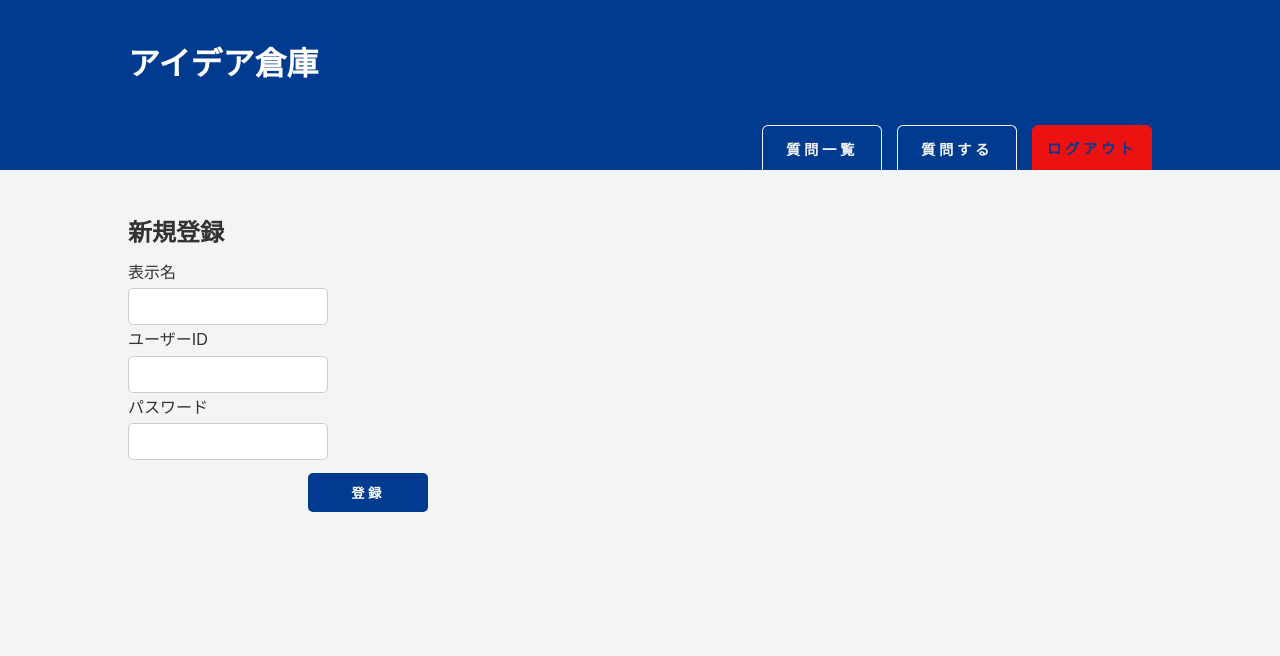
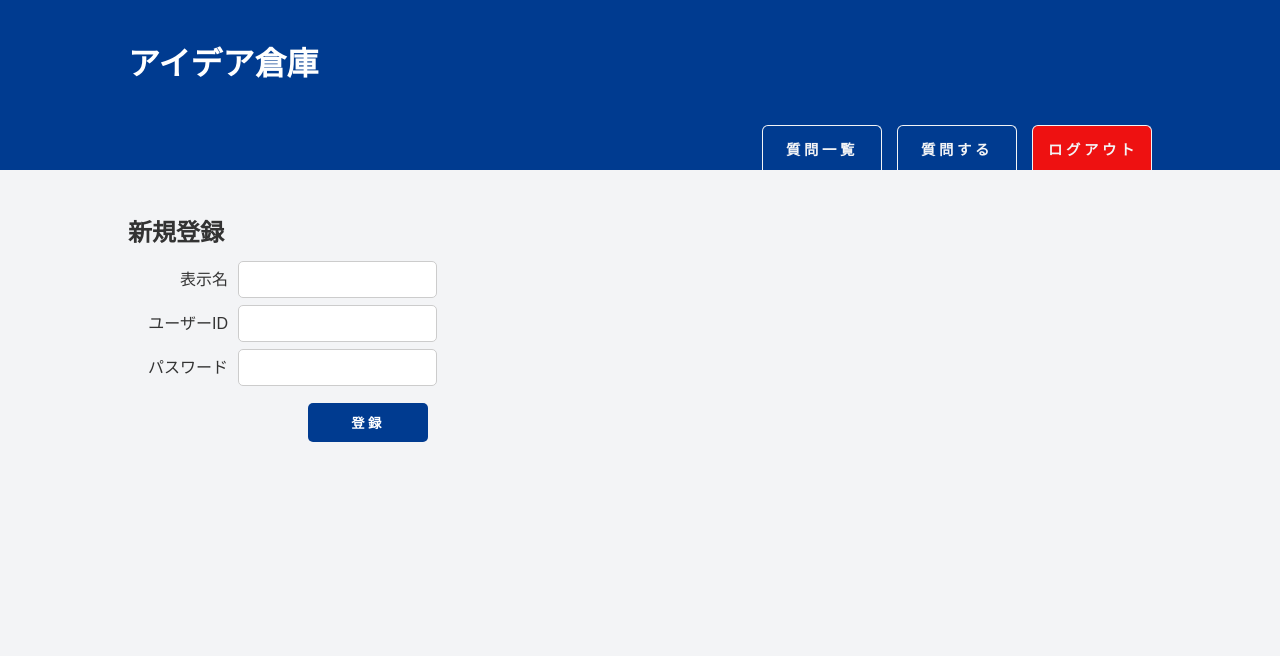
Before and after one commit to MiryuuFurukawa/team1, a PHP site: page /userAdd.php in a window 1280 px wide. Shown: the top 656 px of the page. Run offline with PHP 8.4, Linux system fonts and the light colour scheme; a user stored in the database is signed in.

Commit message:
昨日のつづき

```diff
--- a/style.css
+++ b/style.css
@@ -14,16 +14,14 @@
 */
 
 html {
-    font-size : 16px;
+    font-size: 16px;
     font-family: sans-serif;
     color: #333;
     background-color: #F3F4F6;
     line-height: 1.5;
 }
 
-* {
-    box-sizing: border-box;
-}
+* { box-sizing: border-box; }
 
 body {
     margin: 0;
@@ -33,22 +31,22 @@ body {
 }
 
 a:link {
-    color:#003B90;
+    color: #003B90;
     text-decoration: none;
 }
 
 a:visited {
-    color:#003B90;
+    color: #003B90;
     text-decoration: none;
 }
 
 a:hover {
-    color:#003B90;
+    color: #003B90;
     text-decoration: none;
 }
 
 a:active {
-    color:#003B90;
+    color: #003B90;
     text-decoration: none;
 }
 
@@ -78,7 +76,7 @@ input[type="submit"] {
     letter-spacing: 0.25em;
 }
 
-input[type="textarea"]{
+textarea {
     resize: none;
 }
 
@@ -111,7 +109,6 @@ header h1 a:active {
     margin-left: 3px;
 }
 
-
 /* ヘッダーのボタン */
 .header-btn {
     display: flex;
@@ -120,7 +117,7 @@ header h1 a:active {
     align-self: flex-end;
 }
 
-#current-btn{
+#current-btn {
     font-size: 0.9rem;
     background-color: #F3F4F6;
     color: #003B90;
@@ -131,11 +128,12 @@ header h1 a:active {
     cursor: pointer;
 }
 
-#other-btn{
+#other-btn {
     font-size: 0.9rem;
     background-color: #003B90;
     color: #F3F4F6;
     border: 1px solid;
+    border-color: #F3F4F6;
     border-bottom: none;
     padding: 12px 15px;
     border-radius: 6px 6px 0 0;
@@ -143,11 +141,13 @@ header h1 a:active {
     cursor: pointer;
 }
 
-#logout-btn{
+#logout-btn {
     font-size: 0.9rem;
-    color: #003B90;
+    color: #F3F4F6;
     background-color: #EE1111;
-    border: none;
+    border: 1px solid;
+    border-color: #F3F4F6;
+    border-bottom: none;
     width: 120px;
     cursor: pointer;
     padding: 12px 15px;
@@ -178,13 +178,14 @@ header h1 a:active {
 #other-btn,
 #logout-btn {
     height: 45px;
-    transition: height 0.3s ease, background-color 0.3s ease;
+    transition: height 0.4s ease, background-color 0.4s ease;
 }
 
 #other-btn:hover,
 #logout-btn:hover {
     height: 50px;
 }
+
 
 /* メイン画面 */
 main {
@@ -217,7 +218,7 @@ h2 {
 }
 
 .search-form input[type="search"] {
-    font-size : 16px;
+    font-size: 16px;
     font-family: sans-serif;
     color: #333;
     width: auto;
@@ -260,6 +261,7 @@ h2 {
     float: right;
     margin-top: 10px;
 }
+
 #login-btn input[type="submit"] {
     font-family: sans-serif;
     font-size: 0.9rem;
@@ -273,6 +275,12 @@ h2 {
     border-radius: 10px;
     padding: 50px;
     margin-bottom: 20px;
+}
+
+.input-group input[type="text"],
+.input-group input[type="password"] {
+    width: 200px;
+    margin: 0;
 }
 
 /* 新規登録リンク */
@@ -308,6 +316,13 @@ h2 {
     height: 100%;
 }
 
+.input-group {
+    display: flex;
+    align-items: center;
+    gap: 10px;
+    margin-bottom: 7px;
+}
+
 /* 質問詳細 */
 .answer-container {
     margin-left: 50px;
@@ -339,7 +354,7 @@ h2 {
     color: #E1C954;
 }
 
-#answer{
+#answer {
     color: #333;
     width: 100%;
     height: 100px;
@@ -347,6 +362,7 @@ h2 {
     border-radius: 5px;
     resize: none;
 }
+
 /* 質問・回答・編集入力用テキストエリア */
 
 .edit-form label {
@@ -393,6 +409,7 @@ h2 {
 .question-text {
     margin-top: 1.2rem;
 }
+
 .question-time {
     color: #7895AD;
     font-size: 0.9rem;
@@ -424,9 +441,35 @@ h2 {
     height: 45px;
 }
 
+/* パスワード変更ページ */
+.pw-change {
+    text-align: right;
+    margin: 0;
+    padding: 0;
+}
+
+.pw-change a {
+    text-decoration-line: underline #004099 solid 1px;
+    text-underline-offset: auto;
+}
+
+.userId,
+.userPw,
+.new_userPw,
+.comfirm_userPw,
+.soroeru
+ {
+    display: block;
+    width: 100px;
+    flex-shrink: 0;
+    text-align: right;
+}
+
+
+
 /* エラー */
 #error {
-    color :#EE1111;
+    color: #EE1111;
     text-align: right;
 }
 
--- a/userAdd.php
+++ b/userAdd.php
@@ -15,10 +15,10 @@ if ($_SERVER['REQUEST_METHOD'] === 'POST') {
 
     if ($viewName === '' || $userId === '' || $userPw === '') {
         $error = 'すべての項目を入力してください。';
-    } else if (mb_strlen($userId) < 8) {
-        $error = 'ユーザーIDは8文字以上で入力してください。';
-    } else if (mb_strlen($userPw) < 6) {
-        $error = 'パスワードは6文字以上で入力してください。';
+    } else if (mb_strlen($userId) < 8 && mb_strlen($userId) > 10) {
+        $error = 'ユーザーIDは8～10文字で入力してください。';
+    } else if (mb_strlen($userPw) < 6 && mb_strlen($userPw) > 10) {
+        $error = 'パスワードは6～10文字で入力してください。';
     } else if(preg_match('/[^\x21-\x7E]/',$userId) || preg_match('/[^\x21-\x7E]/',$userPw)){
         $error = 'ユーザーIDとパスワードは半角英数字で入力してください。';
     } else if (isUserIdExists($userId)) { // ← function.php の関数を使用
@@ -74,16 +74,15 @@ if ($_SERVER['REQUEST_METHOD'] === 'POST') {
             <?php endif; ?>
 
         <form action="userAdd.php" method="post" class="index-main">
-            <div><label for="viewName">表示名　　　</label>
+            <div class="input-group"><label class="soroeru" for="viewName">表示名</label>
                 <input type="text" name="viewName" value="<?= htmlspecialchars($viewName, ENT_QUOTES, 'UTF-8') ?>">
-        <form action="userAdd.php" method="post">
-
-            <div>
-                <label for="userId">ユーザーID　</label>
+            </div>
+            <div class="input-group">
+                <label class="soroeru" for="userId">ユーザーID</label>
                 <input type="text" name="userId" value="<?= htmlspecialchars($userId, ENT_QUOTES, 'UTF-8') ?>">
             </div>
-            <div>
-                <label for="userPw">パスワード　</label>
+            <div class="input-group">
+                <label class="soroeru" for="userPw">パスワード</label>
                 <input type="password" name="userPw">
             </div>
             <div>
```
Also changed, not shown: index.php (+6 -1 lines), questions.php (+4 -5 lines). Lines whose indentation alone changed are shown as unchanged.
